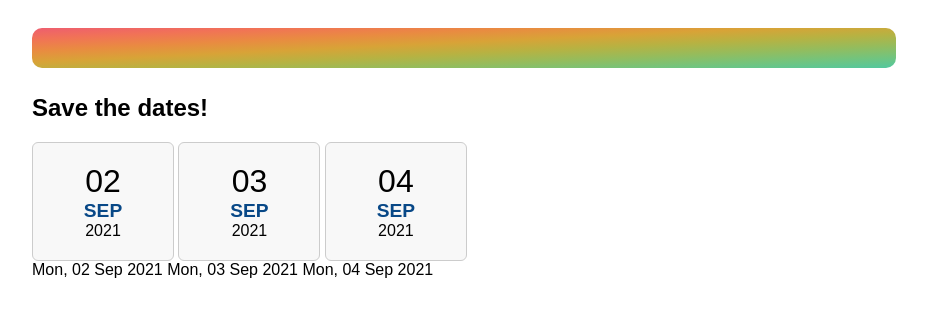
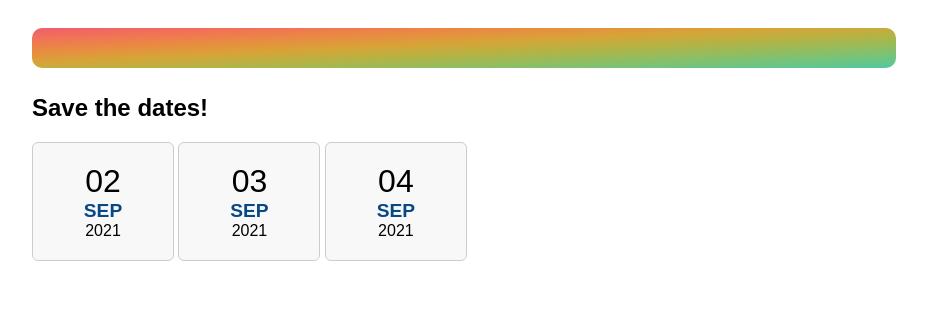
Before and after one commit to EffectivaStudio/web_components, a plain HTML site: page playground/index.html in a window 1280 px wide. Shown: the whole page, without its empty margins (176-1103 px from the left). Drawn offline with Linux system fonts and the light colour scheme.

Commit message:
Move date to attribute

```diff
--- a/playground/index.html
+++ b/playground/index.html
@@ -39,9 +39,9 @@
 
 
   <div class="dates">
-    <wsc-date>Mon, 02 Sep 2021</wsc-date>
-    <wsc-date>Mon, 03 Sep 2021</wsc-date>
-    <wsc-date>Mon, 04 Sep 2021</wsc-date>
+    <wsc-date date="Mon, 02 Sep 2021"></wsc-date>
+    <wsc-date date="Mon, 03 Sep 2021"></wsc-date>
+    <wsc-date date="Mon, 04 Sep 2021"></wsc-date>
   </div>
 
 
```
